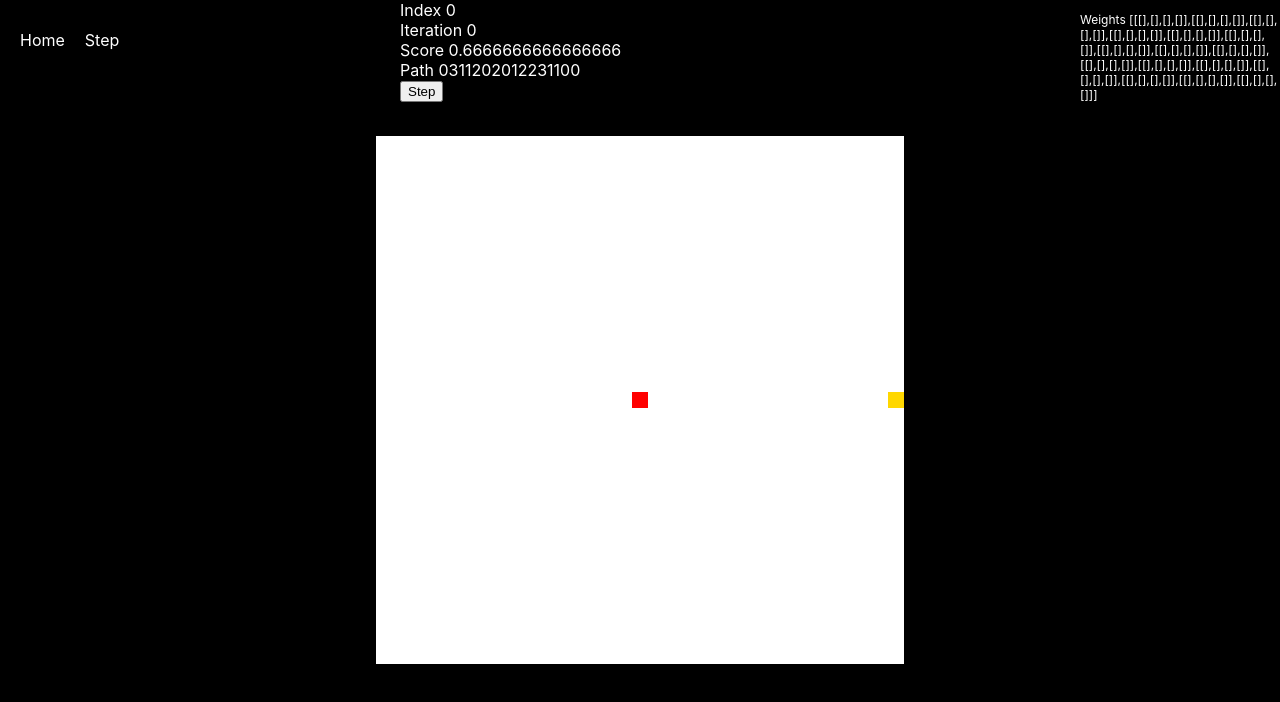
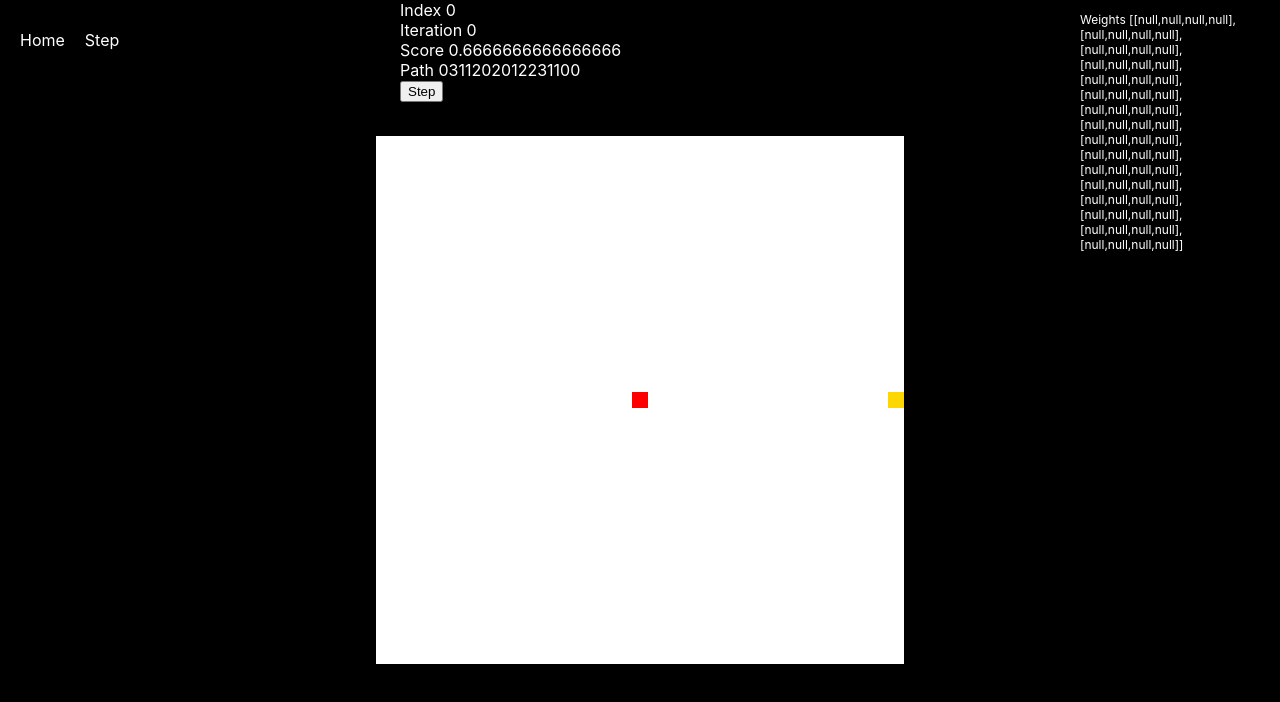
Before and after one commit to csaye/webml, a Next.js app: page /step in a window 1280 px wide. Shown: the top 702 px of the page. Built offline with nearby package versions, Linux system fonts and the light colour scheme.

Commit message:
Display weight averages.

```diff
--- a/pages/step.js
+++ b/pages/step.js
@@ -120,7 +120,7 @@ export default function Step() {
   }
 
   // returns averaged weights array
-  function averageWeights() {
+  function averageWeights(round) {
     const averaged = [];
     for (let i = 0; i < steps; i++) {
       const arr = weights[i];
@@ -128,7 +128,11 @@ export default function Step() {
       for (const subArr of arr) {
         const len = subArr.length;
         if (len === 0) newArr.push(null);
-        else newArr.push(subArr.reduce((a, b) => a + b) / len);
+        else {
+          let avg = subArr.reduce((a, b) => a + b) / len;
+          if (round) avg = parseFloat(avg.toFixed(2));
+          newArr.push(avg);
+        }
       }
       averaged.push(newArr);
     }
@@ -148,7 +152,7 @@ export default function Step() {
     <div className={styles.container}>
       <Header />
       <p className={styles.weights}>
-        Weights {JSON.stringify(weights)}
+        Weights {JSON.stringify(averageWeights(true))}
       </p>
       <div className={styles.toolbar}>
         <p>Index {index}</p>
```
